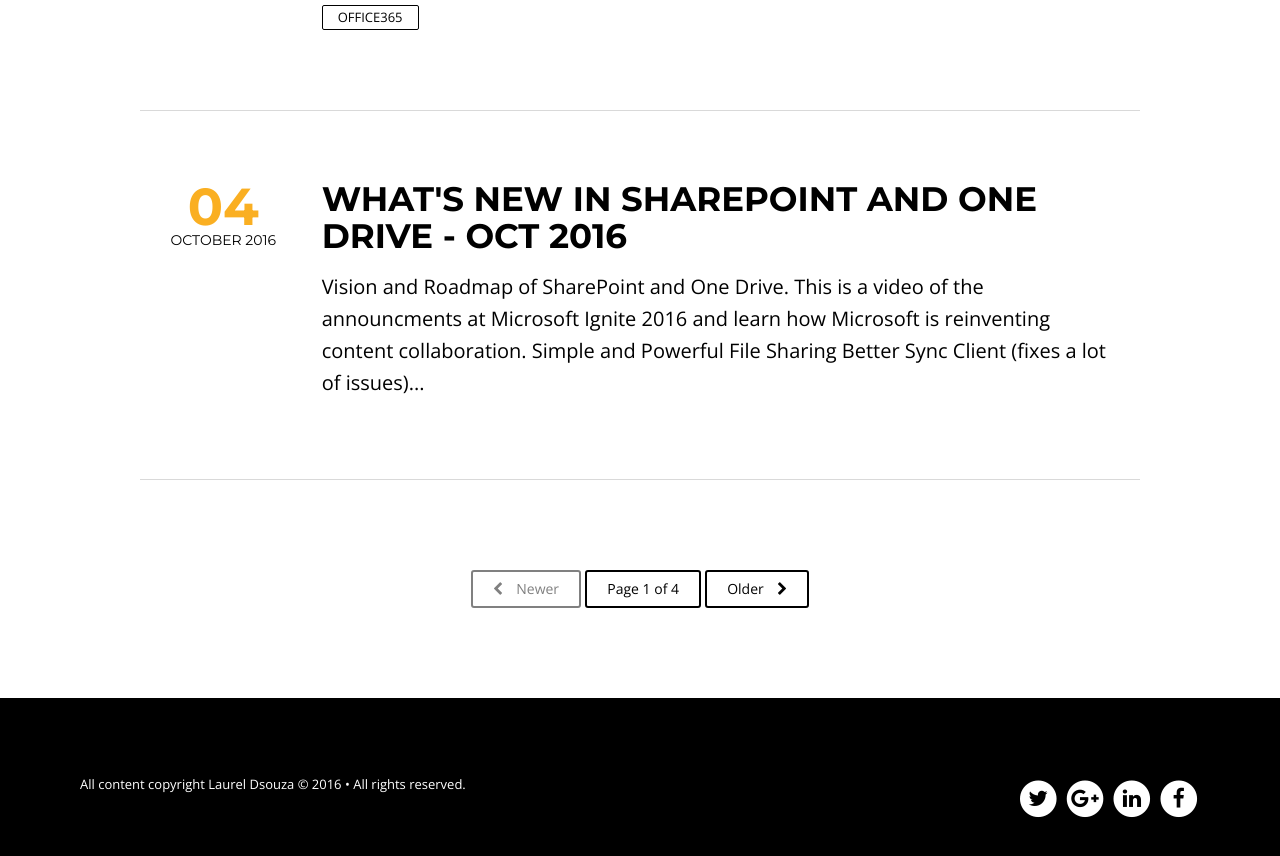
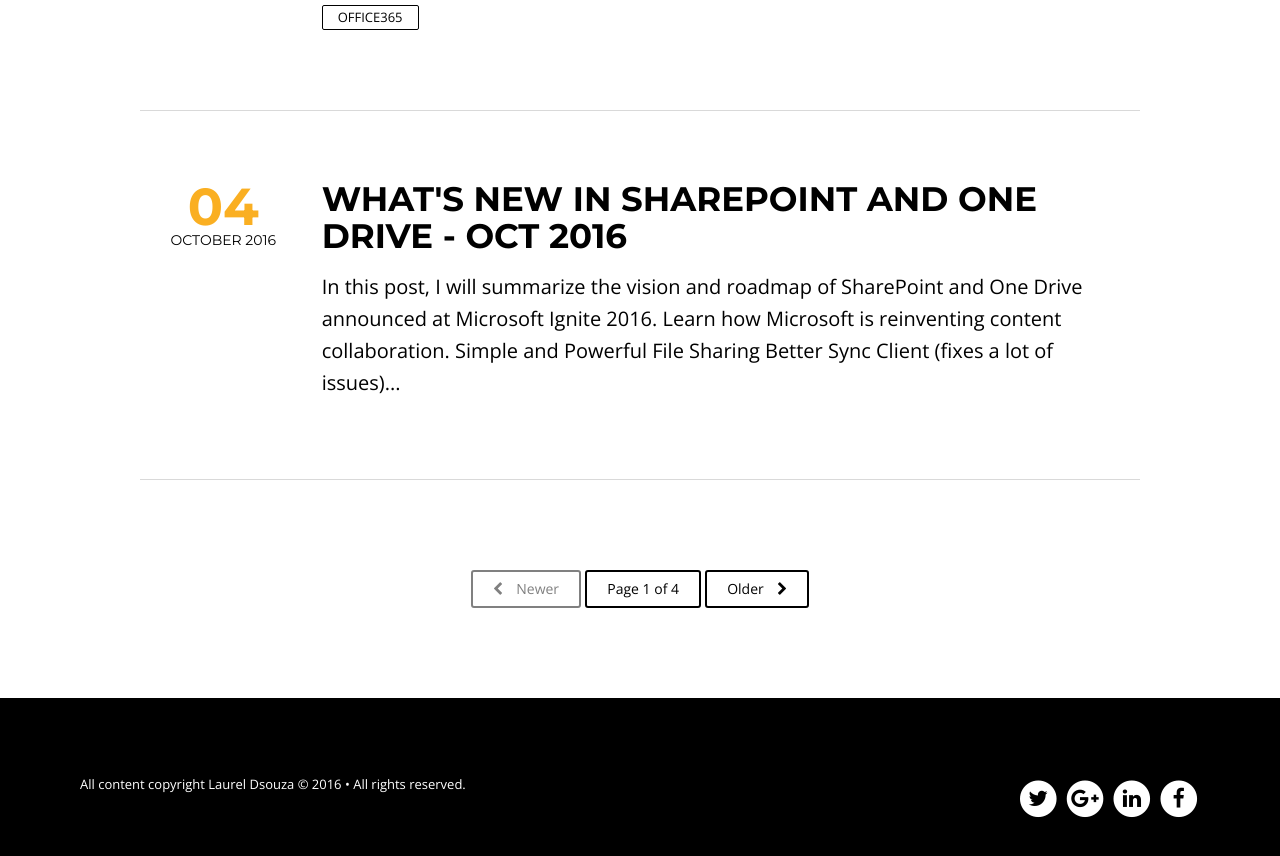
Before and after one commit to ldsouza/ldsouza.github.io, a Jekyll site: the page built from index.html, in a window 1280 px wide and 900 px high, scrolled down 1671 px. Shown: the top 856 px of the window. Built offline with Jekyll 4.4.1, drawn with Linux system fonts in a browser that asks for light colours; nearby versions of some CDN libraries; the list of posts is cut into pages by our own code.

Commit message:
Update 2016-10-04-what-s-new-in-sharepoint-and-one-drive-oct-2016.md

```diff
--- a/_posts/2016-10-04-what-s-new-in-sharepoint-and-one-drive-oct-2016.md
+++ b/_posts/2016-10-04-what-s-new-in-sharepoint-and-one-drive-oct-2016.md
@@ -7,7 +7,7 @@
 title: What's New in SharePoint and One Drive - Oct 2016
 ---
 
-Vision and Roadmap of SharePoint and One Drive. This is a video of the announcments at Microsoft Ignite 2016 and learn how Microsoft is reinventing content collaboration.
+In this post, I will summarize the vision and roadmap of SharePoint and One Drive announced at Microsoft Ignite 2016. Learn how Microsoft is reinventing content collaboration.
 {% include youtubePlayer.html id="lNoL9dmarVE" %}
 
 <br>
```
